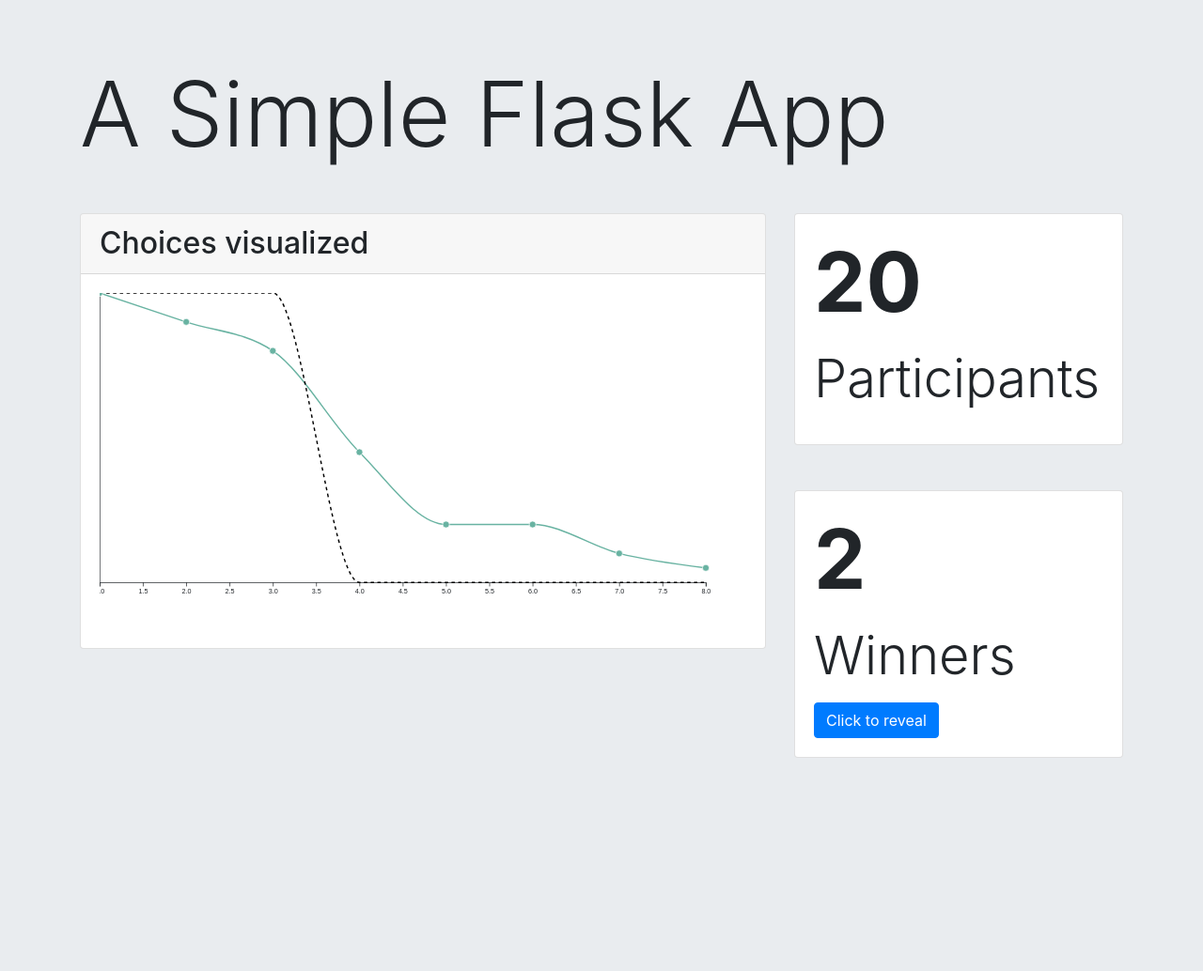
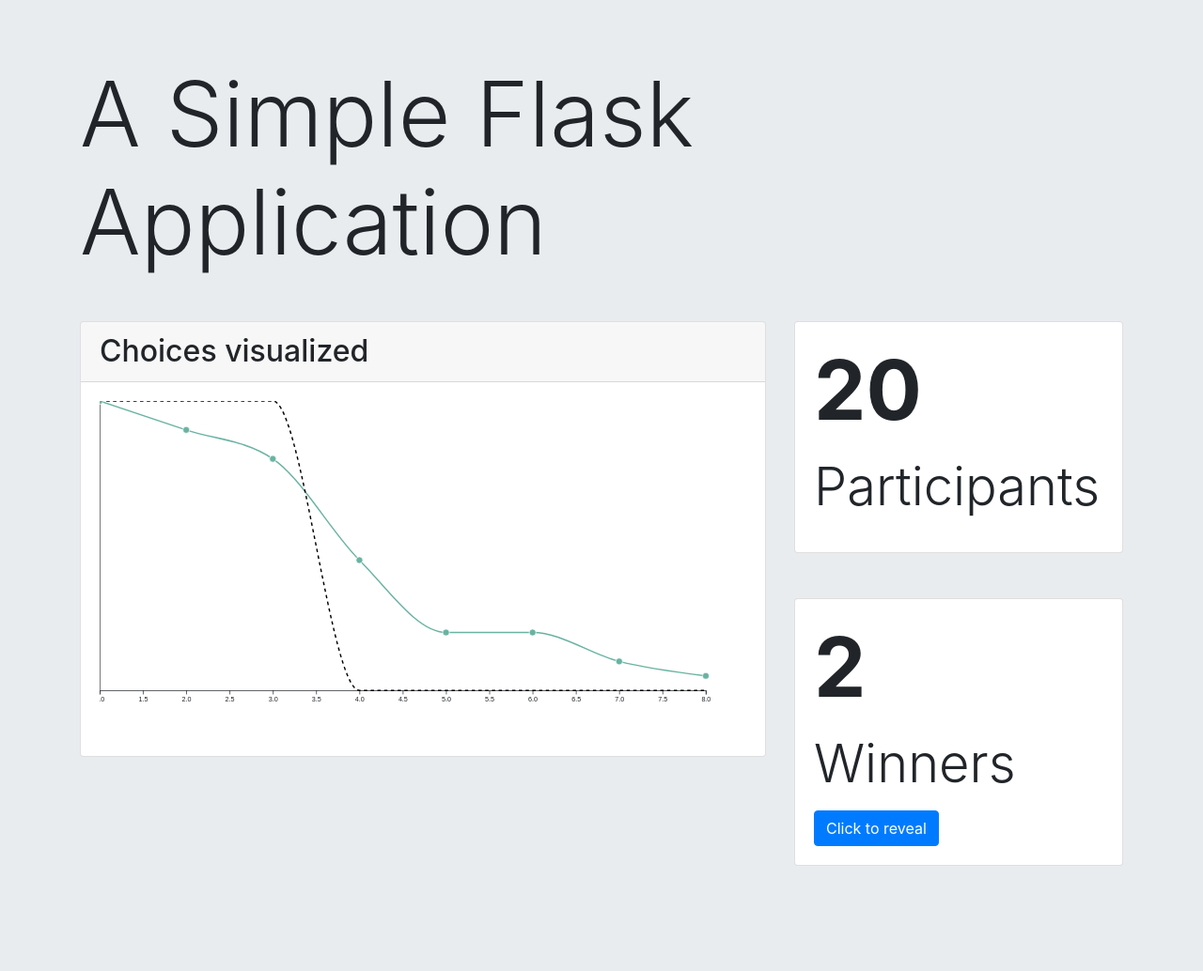
Before and after one commit to olafghanizadeh/progtech-project, a Flask app: page / in a window 1280 px wide. Shown: the whole page at 94% size. Before the commit the page ends 807 px from the top, so only its background shows below. Run offline with Flask 2, Linux system fonts and the light colour scheme; some libraries are stand-ins or nearby versions.

Commit message:
Fix: Meta title

```diff
--- a/Flask/app.py
+++ b/Flask/app.py
@@ -49,12 +49,13 @@
 
 @app.route("/")
 def index():
+    title = "A Simple Flask Application"
     n = df.shape[0]
     chart_df = pd.DataFrame({'safeChoice': safeChoices, 'riskNeutral': risk_neutral})
     chart_data = chart_df.to_dict(orient='records')
     chart_data = json.dumps(chart_data, indent=2)
     data = {'chart_data': chart_data}
-    return render_template("index.html", data=data, n=n, winners=winners, len_winners=len_winners)
+    return render_template("index.html", data=data, n=n, winners=winners, len_winners=len_winners, title=title)
 
 
 # @app.route('/participant/<participant_id>', methods=['GET'])
--- a/Flask/templates/index.html
+++ b/Flask/templates/index.html
@@ -13,7 +13,7 @@
     <meta http-equiv="x-ua-compatible" content="ie=edge">
     <meta name="viewport" content="width=device-width, initial-scale=1">
 
-    <title>Choices Visualized</title>
+    <title>{{title}}</title>
 
     <style>
         .line {
@@ -50,7 +50,7 @@
 <body>
 <div class="jumbotron jumbotron-fluid min-vh-100 mb-0">
     <div class="container">
-        <h1 class="display-1 mb-5">A Simple Flask App</h1>
+        <h1 class="display-1 mb-5">{{title}}</h1>
 
         <div class="row">
 
```
